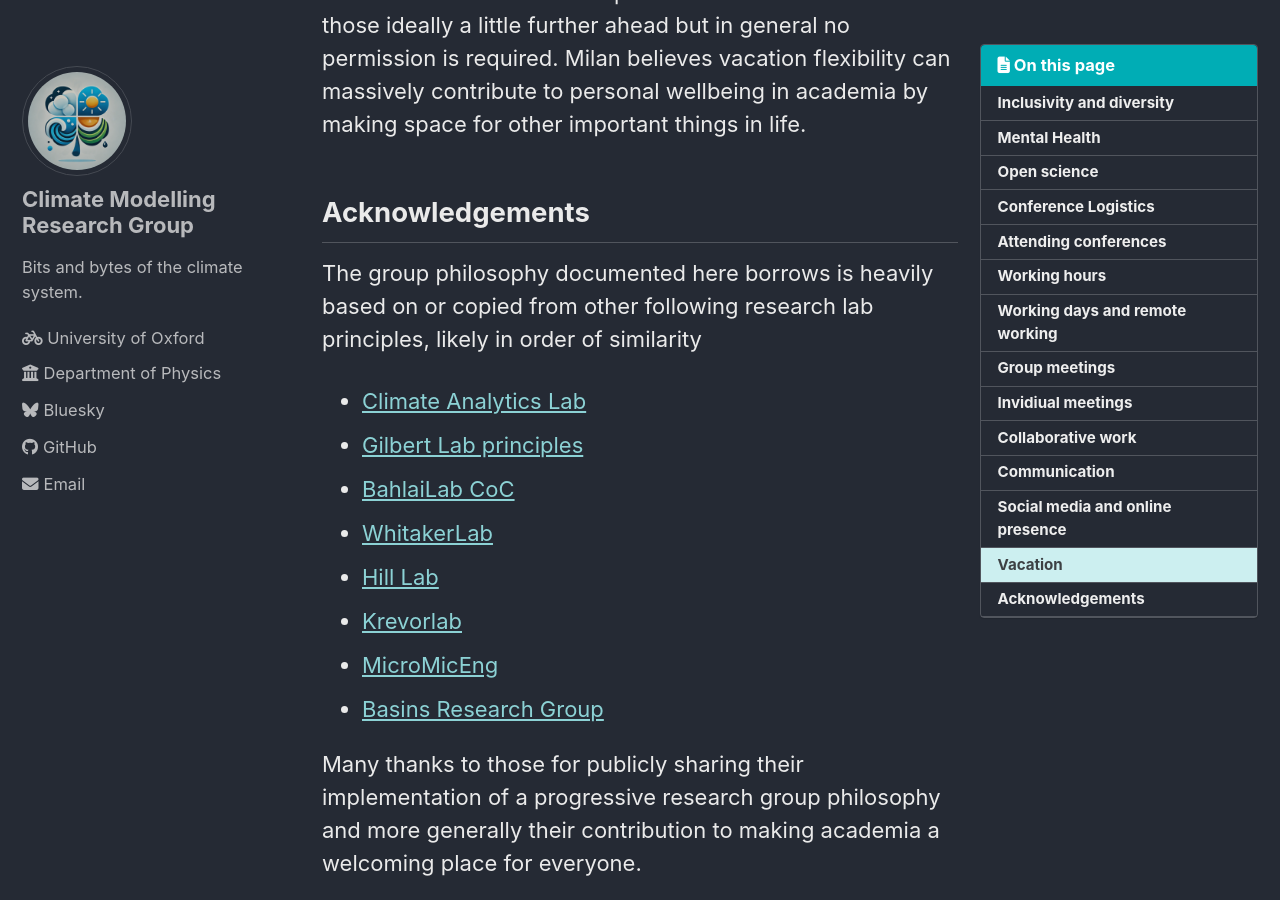
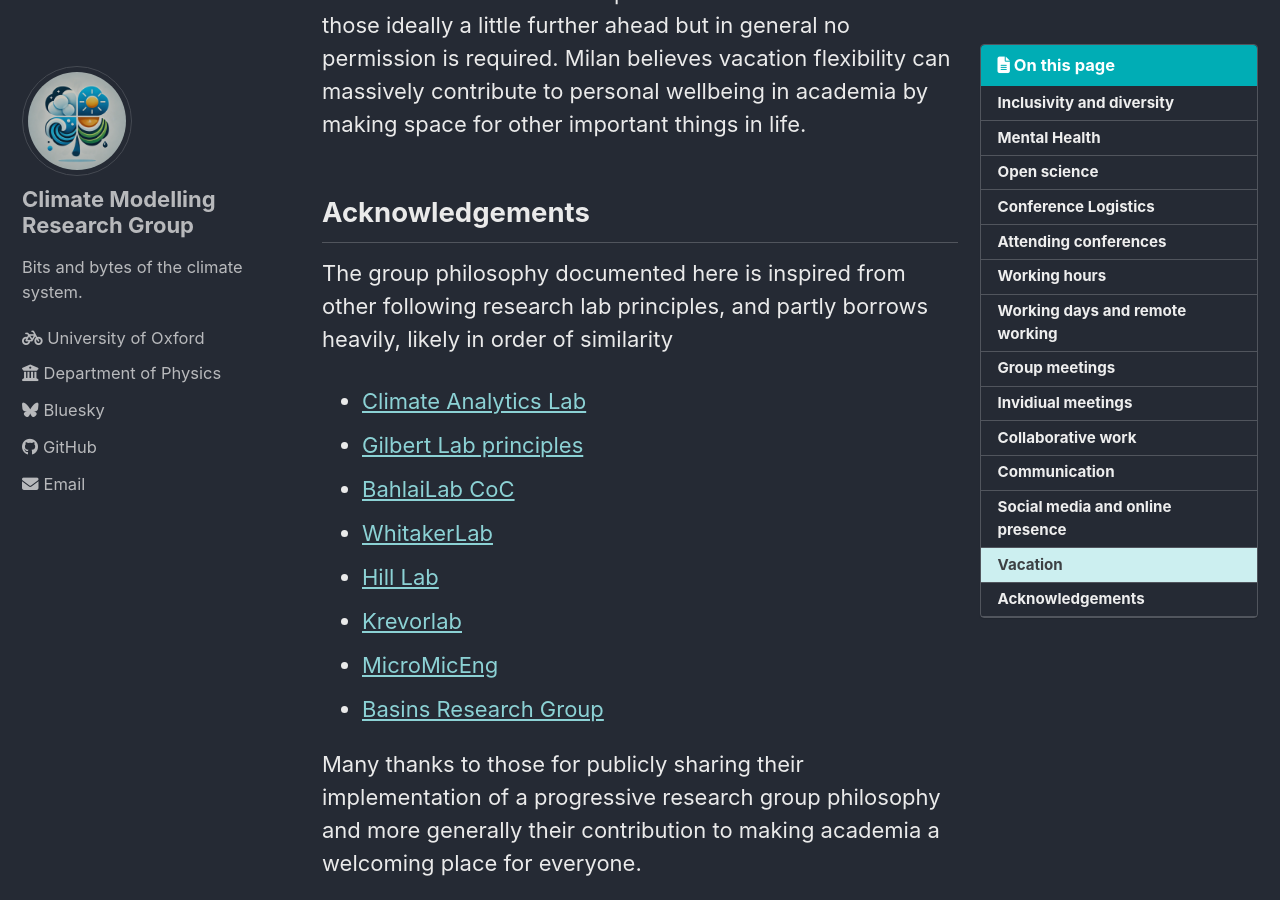
Before and after one commit to climate-modelling/climate-modelling.github.io, a Jekyll site: the page built from _pages/philosophy.md, in a window 1280 px wide and 900 px high, scrolled down 5327 px. Built offline with Jekyll 4.4.1, drawn with Linux system fonts in a browser that asks for light colours; cached includes are drawn as plain includes.

Commit message:
Fix formatting and wording in philosophy.md

```diff
--- a/_pages/philosophy.md
+++ b/_pages/philosophy.md
@@ -67,8 +67,8 @@
 individual is expected to contribute, and what they will get in return (e.g., co-authorship in a publication).
 As the lead on a project, you have the best overview of who contributed how much, such that you can
 also propose authorship (or its order on a publication) to contributors if not discussed upfront.
-See also [CreDIT]([url](https://credit.niso.org/)), a contributor role taxonomy, or authorship policies
-of journals (e.g., [Nature’s policy]([url](https://www.nature.com/nature/editorial-policies/authorship))).
+See also [CreDIT](https://credit.niso.org/), a contributor role taxonomy, or authorship policies
+of journals (e.g., [Nature’s policy](https://www.nature.com/nature/editorial-policies/authorship).
 
 Similarly, if you are invited to collaborate, balance the potential, maturity, momentum of the project,
 and your expected contribution with what is offered in return. Some projects die before leading anywhere
@@ -130,8 +130,8 @@
 
 ## Acknowledgements
 
-The group philosophy documented here borrows is heavily based on or copied from other following research
-lab principles, likely in order of similarity
+The group philosophy documented here is inspired from other following research
+lab principles, and partly borrows heavily, likely in order of similarity
 
 - [Climate Analytics Lab](https://climate-analytics-lab.github.io/philosophy/)
 - [Gilbert Lab principles](http://gilbertlab.ucsd.edu/our-team/expectations-principles/)
```
